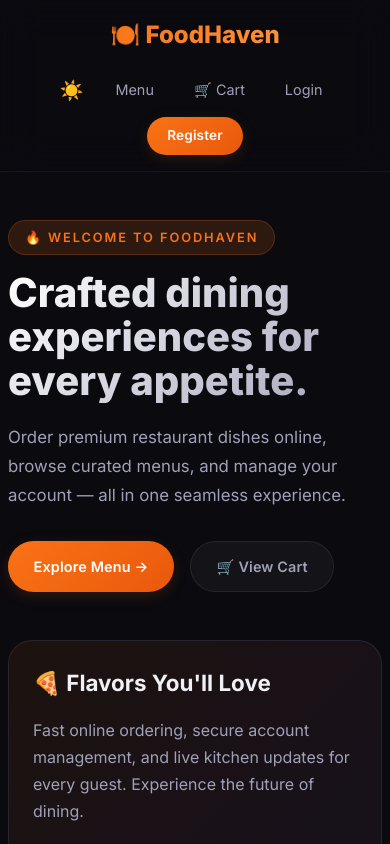
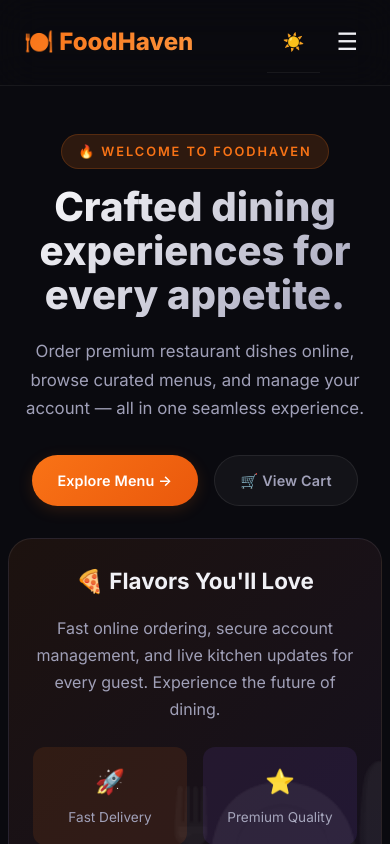
Before and after one commit to MuradAli071/foodhaven-frontend, a React (Vite) app: page / in a window 390 px wide. Shown: the top 844 px of the page. Built offline with nearby package versions, Linux system fonts and the light colour scheme.

Commit message:
adding frontend on git

```diff
--- a/package.json
+++ b/package.json
@@ -5,7 +5,7 @@
   "type": "module",
   "scripts": {
     "dev": "vite",
-    "build": "vite build",
+    "build": "npx vite build",
     "preview": "vite preview"
   },
   "dependencies": {
@@ -17,6 +17,6 @@
   },
   "devDependencies": {
     "@vitejs/plugin-react": "^4.3.1",
-    "vite": "^5.4.0"
+    "vite": "^5.4.21"
   }
 }
--- a/src/components/Layout.jsx
+++ b/src/components/Layout.jsx
@@ -11,6 +11,8 @@ function Layout({ user, cartCount, logout, children }) {
     }
   });
 
+  const [isMenuOpen, setIsMenuOpen] = useState(false);
+
   useEffect(() => {
     document.documentElement.setAttribute('data-theme', theme);
     try {
@@ -21,7 +23,13 @@ function Layout({ user, cartCount, logout, children }) {
   }, [theme]);
 
   const toggleTheme = () => setTheme((prev) => (prev === 'dark' ? 'light' : 'dark'));
+  const toggleMenu = () => setIsMenuOpen((prev) => !prev);
   const isActive = (path) => location.pathname === path;
+
+  // Close menu when route changes
+  useEffect(() => {
+    setIsMenuOpen(false);
+  }, [location.pathname]);
 
   return (
     <div className="app-shell">
@@ -29,10 +37,17 @@ function Layout({ user, cartCount, logout, children }) {
         <div className="brand">
           <Link to="/">🍽️ FoodHaven</Link>
         </div>
-        <nav>
-          <button className="button-link" onClick={toggleTheme} style={{ fontSize: '1.2rem', padding: '0.2rem 0.5rem' }}>
+
+        <div className="topbar-actions">
+          <button className="button-link theme-toggle" onClick={toggleTheme}>
             {theme === 'dark' ? '☀️' : '🌙'}
           </button>
+          <button className="menu-toggle" onClick={toggleMenu} aria-label="Toggle menu">
+            {isMenuOpen ? '✕' : '☰'}
+          </button>
+        </div>
+
+        <nav className={isMenuOpen ? 'nav-open' : ''}>
           <Link to="/menu" style={isActive('/menu') ? { color: '#f97316', background: 'rgba(249,115,22,0.1)' } : {}}>Menu</Link>
           <Link to="/order" style={isActive('/order') ? { color: '#f97316', background: 'rgba(249,115,22,0.1)' } : {}}>
             🛒 Cart {cartCount > 0 && <span style={{ background: '#f97316', color: '#fff', borderRadius: '999px', padding: '0.1rem 0.5rem', fontSize: '0.75rem', marginLeft: '0.25rem' }}>{cartCount}</span>}
@@ -44,12 +59,12 @@ function Layout({ user, cartCount, logout, children }) {
               {String(user.role).toLowerCase() === 'admin' && (
                 <Link to="/admin" style={isActive('/admin') ? { color: '#f97316', background: 'rgba(249,115,22,0.1)' } : {}}>⚙️ Admin</Link>
               )}
-              <button className="button-link" onClick={logout} style={{ color: '#ef4444' }}>Logout</button>
+              <button className="button-link logout-btn" onClick={logout}>Logout</button>
             </>
           ) : (
             <>
               <Link to="/login" style={isActive('/login') ? { color: '#f97316', background: 'rgba(249,115,22,0.1)' } : {}}>Login</Link>
-              <Link to="/register" className="button primary" style={{ padding: '0.5rem 1.25rem', fontSize: '0.85rem' }}>Register</Link>
+              <Link to="/register" className="button primary register-btn">Register</Link>
             </>
           )}
         </nav>
--- a/src/styles.css
+++ b/src/styles.css
@@ -96,6 +96,15 @@ a:hover { color: var(--primary-light); }
 
 nav { display: flex; gap: 0.5rem; flex-wrap: wrap; align-items: center; }
 
+.topbar-actions { display: none; gap: 0.5rem; align-items: center; }
+
+.menu-toggle {
+  display: none; background: transparent; border: none; color: var(--text);
+  font-size: 1.5rem; cursor: pointer; padding: 0.5rem;
+}
+
+.theme-toggle { font-size: 1.2rem; padding: 0.2rem 0.5rem; }
+
 nav a, .button-link {
   color: var(--text-secondary); padding: 0.5rem 1rem; border-radius: var(--radius-sm);
   transition: all var(--transition); border: none; background: transparent; cursor: pointer; font-size: 0.9rem;
@@ -103,6 +112,9 @@ nav a, .button-link {
 nav a:hover, .button-link:hover {
   color: var(--text); background: var(--surface-hover);
 }
+
+.logout-btn { color: var(--danger) !important; }
+.register-btn { padding: 0.5rem 1.25rem !important; font-size: 0.85rem !important; }
 
 /* ==================== MAIN ==================== */
 main { flex: 1; padding: 2.5rem 2rem; }
@@ -510,17 +522,41 @@ main { flex: 1; padding: 2.5rem 2rem; }
 @keyframes pulse { 0%, 100% { opacity: 1; } 50% { opacity: 0.5; } }
 
 /* ==================== RESPONSIVE ==================== */
+@media (max-width: 1024px) {
+  .hero-section { gap: 2rem; }
+  .hero-copy h1 { font-size: 3.2rem; }
+}
+
 @media (max-width: 900px) {
-  .hero-section, .order-layout { grid-template-columns: 1fr; }
+  .hero-section, .order-layout { grid-template-columns: 1fr; text-align: center; }
+  .hero-copy p { margin: 0 auto; }
+  .hero-actions { justify-content: center; }
   main { padding: 1.5rem 1rem; }
-  .topbar { padding: 0.75rem 1rem; }
+  .topbar { padding: 0.75rem 1.5rem; }
   .admin-panel { padding: 1.25rem; }
   .stats-grid { grid-template-columns: repeat(2, 1fr); }
+
+  .topbar-actions { display: flex; }
+  .menu-toggle { display: block; }
+
+  nav {
+    position: fixed; top: 73px; left: 0; right: 0; bottom: 0;
+    background: var(--bg); flex-direction: column; padding: 2rem;
+    gap: 1.5rem; transform: translateX(100%); transition: transform 0.3s ease;
+    z-index: 99; overflow-y: auto; align-items: stretch;
+    border-top: 1px solid var(--border);
+  }
+
+  nav.nav-open { transform: translateX(0); }
+
+  nav a, .button-link {
+    font-size: 1.1rem; padding: 1rem; text-align: center;
+    border-bottom: 1px solid var(--border); border-radius: 0;
+  }
+  nav a:last-child { border-bottom: none; }
 }
 
 @media (max-width: 600px) {
-  .topbar { flex-direction: column; text-align: center; padding: 1rem; width: 100%; box-sizing: border-box; }
-  nav { justify-content: center; gap: 0.5rem; width: 100%; }
   .stats-grid { grid-template-columns: 1fr; }
   .card-grid { grid-template-columns: 1fr; }
   .order-card-header { flex-direction: column; gap: 1rem; }
@@ -536,4 +572,5 @@ main { flex: 1; padding: 2.5rem 2rem; }
   .hero-card { padding: 1.5rem; }
   .form-card { padding: 1.25rem; }
   .order-card { padding: 1rem; }
+  .hero-copy h1 { font-size: 2.5rem; }
 }
```
Also changed, not shown: 6 other files (tests, documents, lock files or other folders).
